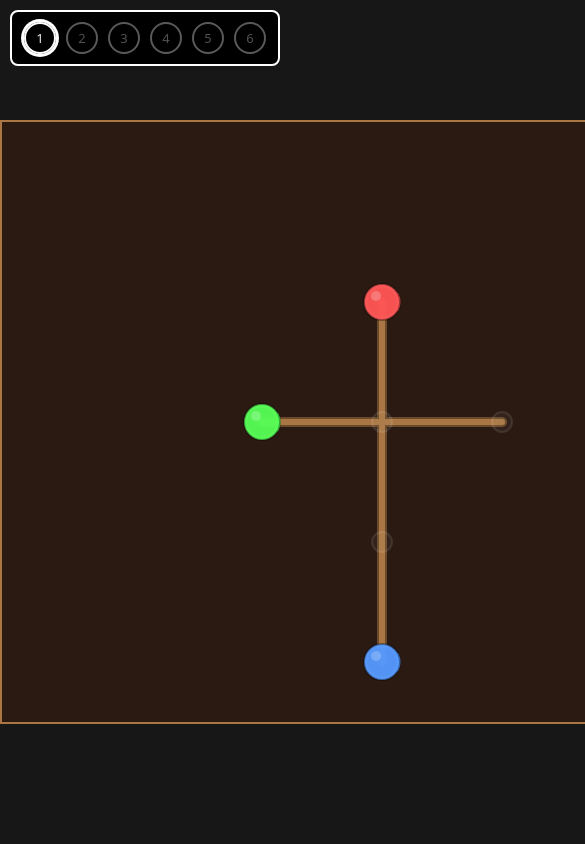
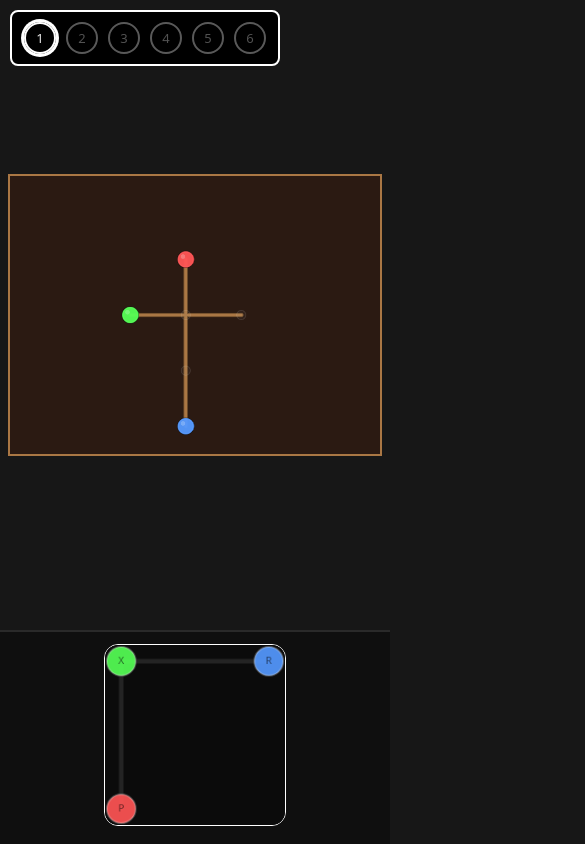
Before and after one commit to macewindu12-rgb/puzzle-grid2, a plain HTML site: page index.html in a window 390 px wide. Shown: the top 844 px of the page, 585 px wide, since content can reach past the window. Drawn offline with Linux system fonts and the light colour scheme.

Commit message:
Update index.html

```diff
--- a/index.html
+++ b/index.html
@@ -26,6 +26,41 @@
   #win .btns{ display:flex; gap:10px; justify-content:flex-end; }
   #win button{ cursor:pointer; padding:9px 12px; border-radius:10px; border:1px solid rgba(255,255,255,0.18); background:#1b1b1b; color:#eee; font-weight:600; }
   #win button:hover{ background:#232323; }
+  /* make canvases scale nicely */
+#cv, #pattern{
+  max-width: 100%;
+  height: auto;
+}
+
+/* mobile layout: side panel goes under the game */
+@media (max-width: 900px){
+  body{
+    flex-direction: column;
+    height: auto;
+    min-height: 100vh;
+  }
+
+  #wrap{
+    width: 100%;
+    padding: 10px;
+    box-sizing: border-box;
+  }
+
+  #side{
+    width: 100%;
+    border-left: none;
+    border-top: 2px solid #2a2a2a;
+    padding: 12px 0 18px;
+    align-items: center;
+  }
+
+  #pattern{
+    width: 180px;
+    height: 180px;
+  }
+}
+
+
 </style>
 </head>
 
```
